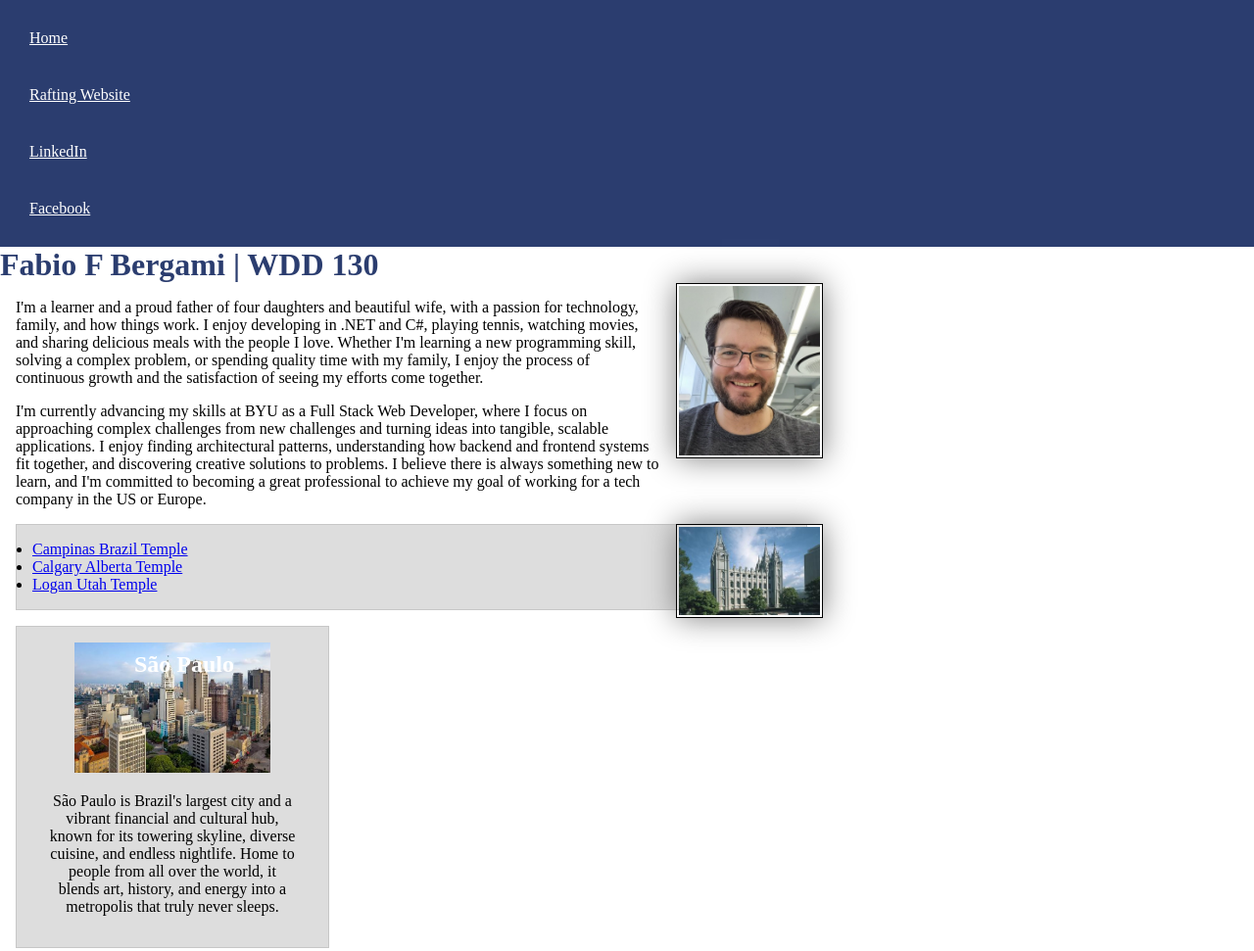
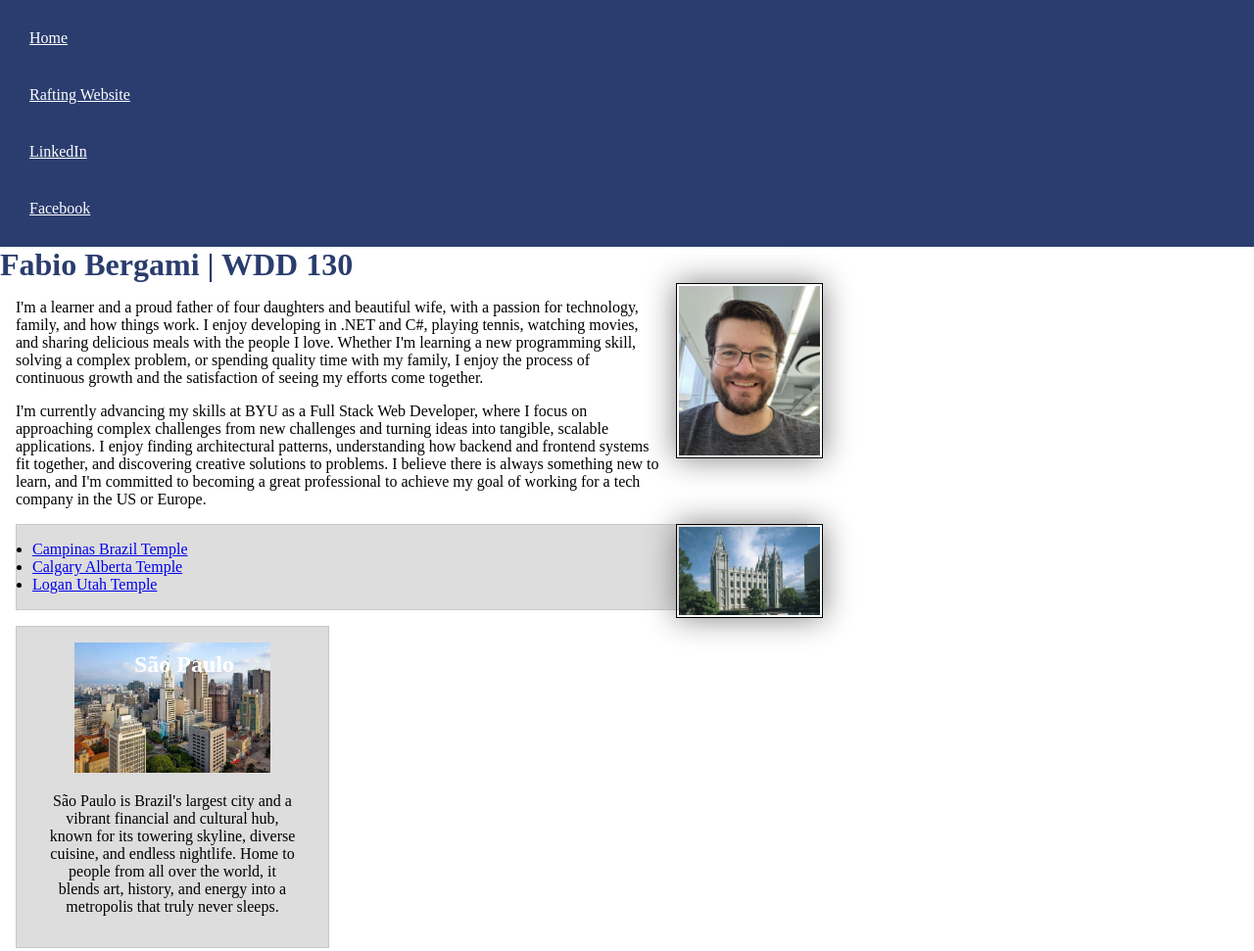
Before and after one commit to fbergami57/wdd130, a plain HTML site: page index.html in a window 1280 px wide. Shown: the top 971 px of the page at 98% size. Drawn offline with Linux system fonts and the light colour scheme; a web font is replaced by a local one.

Commit message:
Page audit name

```diff
--- a/index.html
+++ b/index.html
@@ -5,7 +5,7 @@
 <head>
     <meta charset="UTF-8">
     <meta name="viewport" content="width=device-width, initial-scale=1.0">
-    <title>Fabio F Bergami | WDD 130</title>
+    <title>Fabio Bergami | WDD 130</title>
     <meta name="description" content="Fabio F Bergami's BYU-Idaho WDD 130 course homepage, featuring web development projects and assignments.">
     <meta name="author" content="Fabio F Bergami">
 
@@ -28,7 +28,7 @@
         </nav>
     </header>
     <main>
-        <h1>Fabio F Bergami | WDD 130</h1>
+        <h1>Fabio Bergami | WDD 130</h1>
         <img src="images/profile.jpg" alt="Fabio F Bergami" width="150">
         <p>I'm a learner and a proud father of four daughters and beautiful wife, with a passion for technology, family, and how things work. I enjoy developing in .NET and C#, playing tennis, watching movies, and sharing delicious meals with the people I love. Whether I'm learning a new programming skill, solving a complex problem, or spending quality time with my family, I enjoy the process of continuous growth and the satisfaction of seeing my efforts come together.</p>
         <p>I'm currently advancing my skills at BYU as a Full Stack Web Developer, where I focus on approaching complex challenges from new challenges and turning ideas into tangible, scalable applications. I enjoy finding architectural patterns, understanding how backend and frontend systems fit together, and discovering creative solutions to problems. I believe there is always something new to learn, and I'm committed to becoming a great professional to achieve my goal of working for a tech company in the US or Europe.</p>
```
